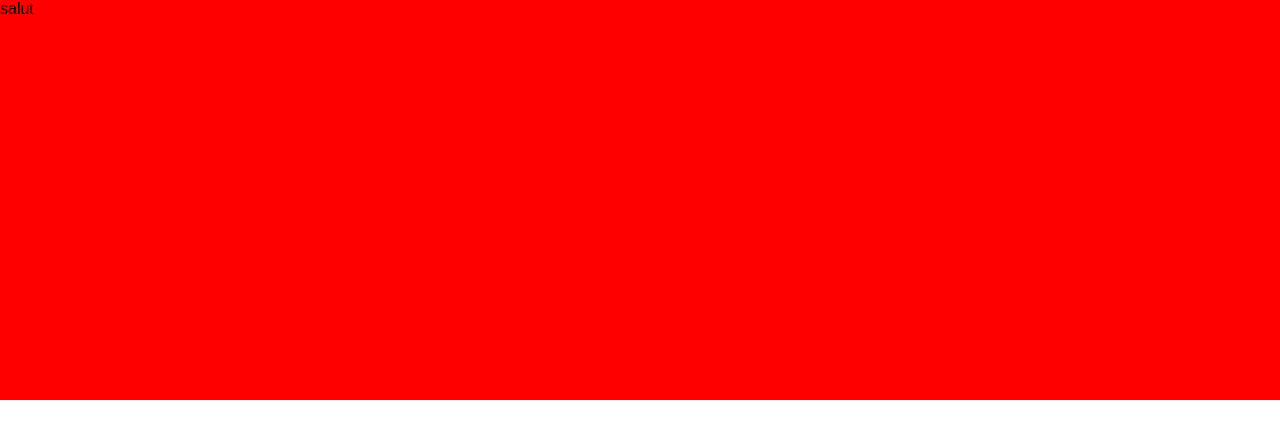
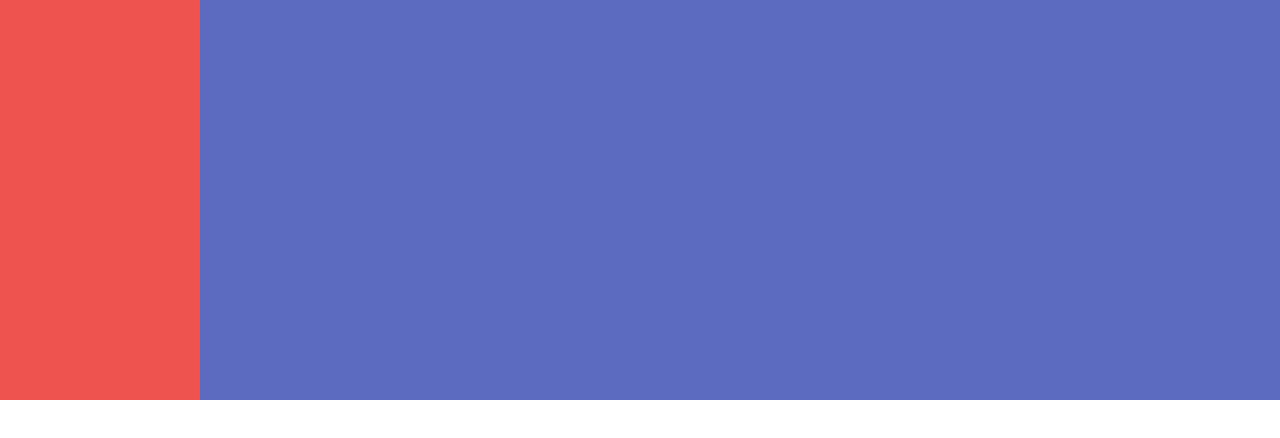
Before and after one commit to Realytics/react-layout-box-demo, a React (Create React App) app: page / in a window 1280 px wide. Shown: the top 438 px of the page. Built offline with nearby package versions, Linux system fonts and the light colour scheme.

Commit message:
Fix lodash imports

```diff
--- a/src/App.js
+++ b/src/App.js
@@ -26,9 +26,9 @@ class App extends Component {
       <LayoutContainer width={this.state.width} height={this.state.height}>
         <LayoutBox
           bottom={(layout) => (layout.height.valid ? layout.height.value * 0.5 : 200)}
-          style={{ background: 'red' }}
+          style={{ background: '#EF5350' }}
         >
-          salut
+          <LayoutBox left={200} style={{ background: '#5C6BC0' }}></LayoutBox>
         </LayoutBox>
       </LayoutContainer>
     )
--- a/src/LayoutBox.js
+++ b/src/LayoutBox.js
@@ -1,5 +1,11 @@
 import React from 'react'
-import _ from 'lodash'
+import forEach from 'lodash/forEach'
+import isNumber from 'lodash/isNumber'
+import isArray from 'lodash/isArray'
+import mapValues from 'lodash/mapValues'
+import isFunction from 'lodash/isFunction'
+import filter from 'lodash/filter'
+import reduce from 'lodash/reduce'
 import { layoutContextValidationMap, LayoutStore, LayoutInvalidReason } from './LayoutStore'
 import styled from 'styled-components'
 import PropTypes from 'prop-types'
@@ -58,7 +64,7 @@ export default class LayoutBox extends React.Component {
       overflowY: (this.props.verticalScroll) ? 'auto' : 'hidden',
       overflowX: (this.props.horizontalScroll) ? 'auto' : 'hidden'
     }
-    _.forEach(layout, (val, key) => {
+    forEach(layout, (val, key) => {
       if (val.valid) {
         layoutStyle[key] = val.value + 'px'
       }
@@ -67,18 +73,18 @@ export default class LayoutBox extends React.Component {
 
     let artificialScrollBoxStyle = {}
     if (this.props.artificialScroll) {
-      let artificialScrollHeight = _.isNumber(this.props.verticalScroll) ? this.props.verticalScroll : layout.height.value
-      let artificialScrollWidth = _.isNumber(this.props.horizontalScroll) ? this.props.horizontalScroll : layout.width.value
+      let artificialScrollHeight = isNumber(this.props.verticalScroll) ? this.props.verticalScroll : layout.height.value
+      let artificialScrollWidth = isNumber(this.props.horizontalScroll) ? this.props.horizontalScroll : layout.width.value
       artificialScrollBoxStyle = {
         width: artificialScrollWidth,
         height: artificialScrollHeight
       }
     }
 
-    const children = _.isArray(this.props.children) ? this.props.children : [this.props.children]
+    const children = isArray(this.props.children) ? this.props.children : [this.props.children]
 
     const childrenMapped = children.map(child => {
-      const childMapped = _.isFunction(child) ?
+      const childMapped = isFunction(child) ?
         child(this.layoutStore.getState()) :
         child
       return childMapped
@@ -150,14 +156,14 @@ export default class LayoutBox extends React.Component {
   ) {
     const inputs = { before, size, after }
     // If props is a function, call it with parentLayout
-    let props = _.mapValues(inputs, (val) => {
+    let props = mapValues(inputs, (val) => {
       let value
-      if (_.isFunction(val)) {
+      if (isFunction(val)) {
         value = val(parentLayout)
       } else {
         value = val
       }
-      const valid = _.isNumber(value)
+      const valid = isNumber(value)
       return {
         valid: valid,
         value: value,
@@ -186,8 +192,8 @@ export default class LayoutBox extends React.Component {
       props.after.value = null
     }
     // Update valids
-    props = _.mapValues(props, (val) => {
-      let valid = _.isNumber(val.value)
+    props = mapValues(props, (val) => {
+      let valid = isNumber(val.value)
       return {
         value: val.value,
         valid: valid,
@@ -195,10 +201,10 @@ export default class LayoutBox extends React.Component {
       }
     })
     // At this point, only one value should be invalid
-    if (_.filter(props, val => (!val.valid)).length !== 1) {
+    if (filter(props, val => (!val.valid)).length !== 1) {
       console.warn(`Layout algo bug, there should be only on invalid value at this point !`)
     }
-    return _.mapValues(props, (val, key) => {
+    return mapValues(props, (val, key) => {
       if (val.valid) {
         return val
       }
@@ -210,7 +216,7 @@ export default class LayoutBox extends React.Component {
         }
       }
       // Compute total of other
-      const othersTotal = _.reduce(props, (acc, rVal, rKey) => (acc + (rKey === key ? 0 : rVal.value)), 0)
+      const othersTotal = reduce(props, (acc, rVal, rKey) => (acc + (rKey === key ? 0 : rVal.value)), 0)
       return {
         valid: true,
         value: parentSize.value - othersTotal,
--- a/src/LayoutContainer.js
+++ b/src/LayoutContainer.js
@@ -1,5 +1,5 @@
 import React from 'react'
-import _ from 'lodash'
+import isFunction from 'lodash/isFunction'
 import { layoutContextValidationMap, LayoutStore, LayoutInvalidReason } from './LayoutStore'
 import styled from 'styled-components'
 import PropTypes from 'prop-types'
@@ -45,7 +45,7 @@ export default class LayoutContainer extends React.Component {
 
     return (
       <ContainerWrapper size={size}>
-        { _.isFunction(this.props.children) ? this.props.children(this.layoutStore.getState()) : this.props.children }
+        { isFunction(this.props.children) ? this.props.children(this.layoutStore.getState()) : this.props.children }
       </ContainerWrapper>
     )
   }
```
